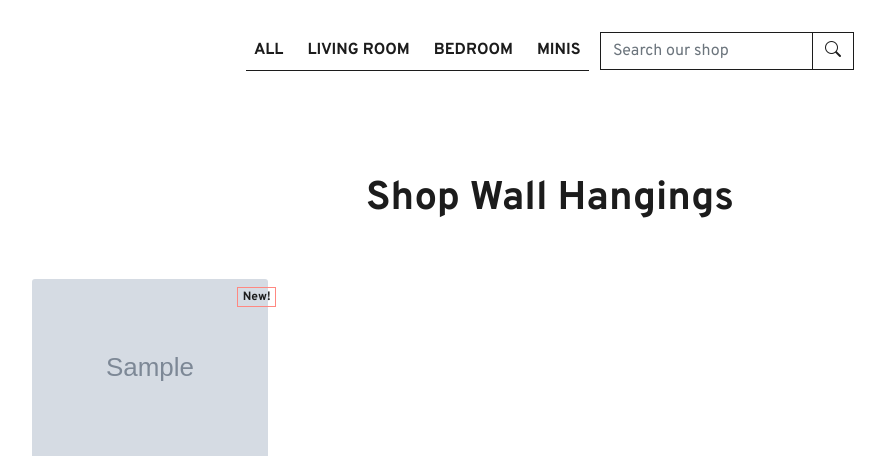
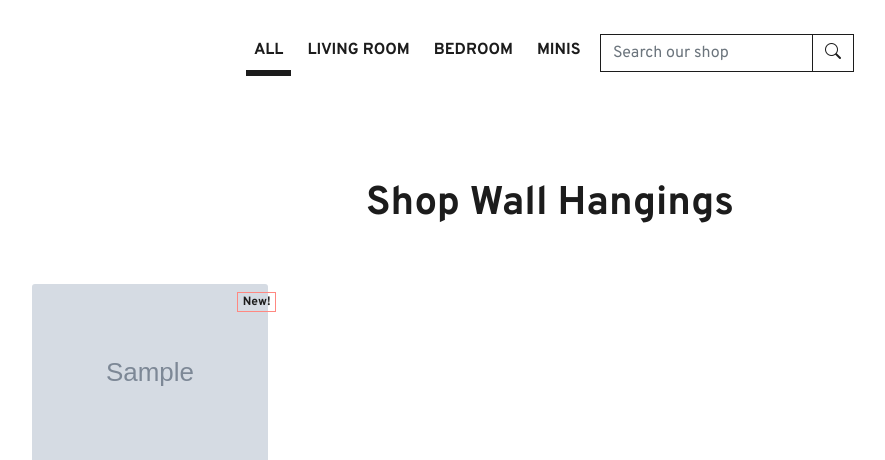
Before and after one commit to Fiona-T/knot-art, a Django app: page /products/ in a window 1280 px wide. Shown: the part 114-574 px from the top of the page, without its empty margins (90-975 px from the left). Run offline with Django 3.2, Linux system fonts and the light colour scheme; tables that the repository leaves empty hold one stand-in row (values such as "Sample post"); grey boxes marked "Sample" are stand-in pictures; some libraries are stand-ins or nearby versions.

Commit message:
style: in products-header.html, add current class to nav item if category selected, add stlye in base.css

```diff
--- a/products/templates/products/includes/products-header.html
+++ b/products/templates/products/includes/products-header.html
@@ -24,19 +24,26 @@
                 </div>
             </div>
         </form>
+        <!-- category filtering options, which collapse to menu button on mobile -->
         <div class="collapse navbar-collapse" id="shop-nav">
+            <!-- 'current' class is added to the <a> if it is the currently selected category, or added to All if no category -->
             <ul class="navbar-nav">
                 <li class="list-inline-item nav-item">
-                    <a href="{% url 'products' %}" class="nav-link nav-link-sub">All</a>
+                    <a href="{% url 'products' %}"
+                        class="nav-link nav-link-sub {% if not current_category %}current{% endif %}">All</a>
                 </li>
                 <li class="list-inline-item nav-item">
-                    <a href="{% url 'products' %}?category=living_room" class="nav-link nav-link-sub">Living Room</a>
+                    <a href="{% url 'products' %}?category=living_room"
+                        class="nav-link nav-link-sub {% if current_category.name == 'living_room' %}current{% endif %}">Living
+                        Room</a>
                 </li>
                 <li class="list-inline-item nav-item">
-                    <a href="{% url 'products' %}?category=bedroom" class="nav-link nav-link-sub">Bedroom</a>
+                    <a href="{% url 'products' %}?category=bedroom"
+                        class="nav-link nav-link-sub {% if current_category.name == 'bedroom' %}current{% endif %}">Bedroom</a>
                 </li>
                 <li class="list-inline-item nav-item">
-                    <a href="{% url 'products' %}?category=minis" class="nav-link nav-link-sub">Minis</a>
+                    <a href="{% url 'products' %}?category=minis"
+                        class="nav-link nav-link-sub {% if current_category.name == 'minis' %}current{% endif %}">Minis</a>
                 </li>
             </ul>
         </div>
--- a/static/css/base.css
+++ b/static/css/base.css
@@ -157,10 +157,24 @@ a:focus {
 
 /* ---------------------------------------- Shop/Product details page */
 /* sub navigtion on shop pages */
-a.nav-link-sub {
+.nav-link-sub {
     color: #1c1c1c;
     font-weight: 700;
     text-transform: uppercase;
+}
+
+/* hover etc. for sub navigation */
+.nav-link-sub:hover,
+.nav-link-sub:active,
+.nav-link-sub:focus {
+    background-color: #1c1c1c;
+    color: #fdfdfd;
+    border-bottom: 0.4rem solid #1c1c1c;
+}
+
+/* to highlight the currently selected category */
+.nav-link-sub.current {
+    border-bottom: 0.4rem solid #1c1c1c;
 }
 
 /* mobile menu icon size */
@@ -294,12 +308,7 @@ footer i {
 
 /*================================ bigger than mobile ====================================*/
 @media screen and (min-width: 770px) {
-    /* ---------------------------------------- Header */
-    /* shop navigation - border underneath when expanded */
-    .navbar-nav {
-        border-bottom: solid 0.1rem #1c1c1c;
-    }
-
+    /* ---------------------------------------- Products page nav */
     /* reverse the direction when expanded, so search bar stays on right */
     .navbar-expand-md {
         flex-direction: row-reverse;
```
